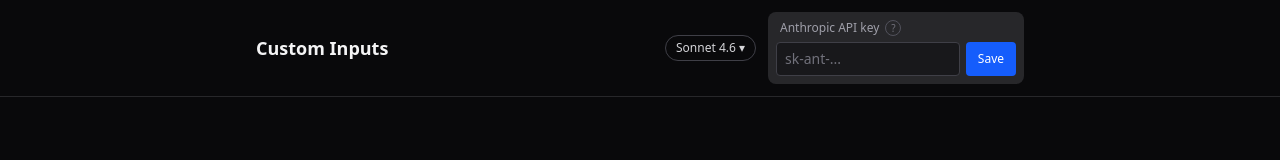
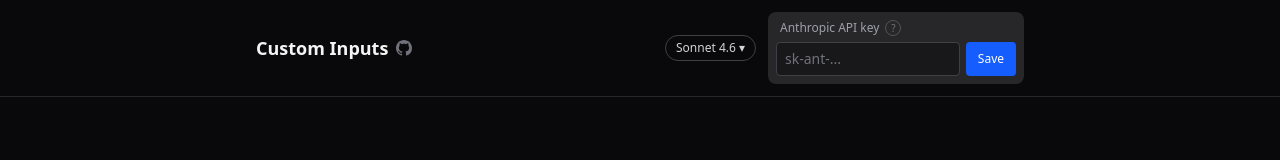
Before and after one commit to aran/custom-inputs, a Next.js app: page / in a window 1280 px wide. Shown: the top 160 px of the page. Built offline with nearby package versions, Linux system fonts and the light colour scheme.

Commit message:
Add GitHub repo link to header

```diff
--- a/src/components/Chat.tsx
+++ b/src/components/Chat.tsx
@@ -299,9 +299,22 @@
     <div className="flex flex-col h-dvh bg-zinc-950">
       <header className="px-4 py-3 border-b border-zinc-800 shrink-0">
         <div className="max-w-3xl mx-auto flex items-center justify-between gap-3">
-          <h1 className="text-lg font-semibold text-zinc-100 shrink-0">
-            Custom Inputs
-          </h1>
+          <div className="flex items-center gap-2 shrink-0">
+            <h1 className="text-lg font-semibold text-zinc-100">
+              Custom Inputs
+            </h1>
+            <a
+              href="https://github.com/aran/custom-inputs"
+              target="_blank"
+              rel="noopener noreferrer"
+              className="text-zinc-500 hover:text-zinc-300 transition-colors"
+              aria-label="View source on GitHub"
+            >
+              <svg viewBox="0 0 16 16" fill="currentColor" className="w-4 h-4">
+                <path d="M8 0C3.58 0 0 3.58 0 8c0 3.54 2.29 6.53 5.47 7.59.4.07.55-.17.55-.38 0-.19-.01-.82-.01-1.49-2.01.37-2.53-.49-2.69-.94-.09-.23-.48-.94-.82-1.13-.28-.15-.68-.52-.01-.53.63-.01 1.08.58 1.23.82.72 1.21 1.87.87 2.33.66.07-.52.28-.87.51-1.07-1.78-.2-3.64-.89-3.64-3.95 0-.87.31-1.59.82-2.15-.08-.2-.36-1.02.08-2.12 0 0 .67-.21 2.2.82.64-.18 1.32-.27 2-.27s1.36.09 2 .27c1.53-1.04 2.2-.82 2.2-.82.44 1.1.16 1.92.08 2.12.51.56.82 1.27.82 2.15 0 3.07-1.87 3.75-3.65 3.95.29.25.54.73.54 1.48 0 1.07-.01 1.93-.01 2.2 0 .21.15.46.55.38A8.01 8.01 0 0016 8c0-4.42-3.58-8-8-8z" />
+              </svg>
+            </a>
+          </div>
           <div className="flex items-center gap-3 shrink-0">
             <ModelSelector
               model={chatModel}
```
